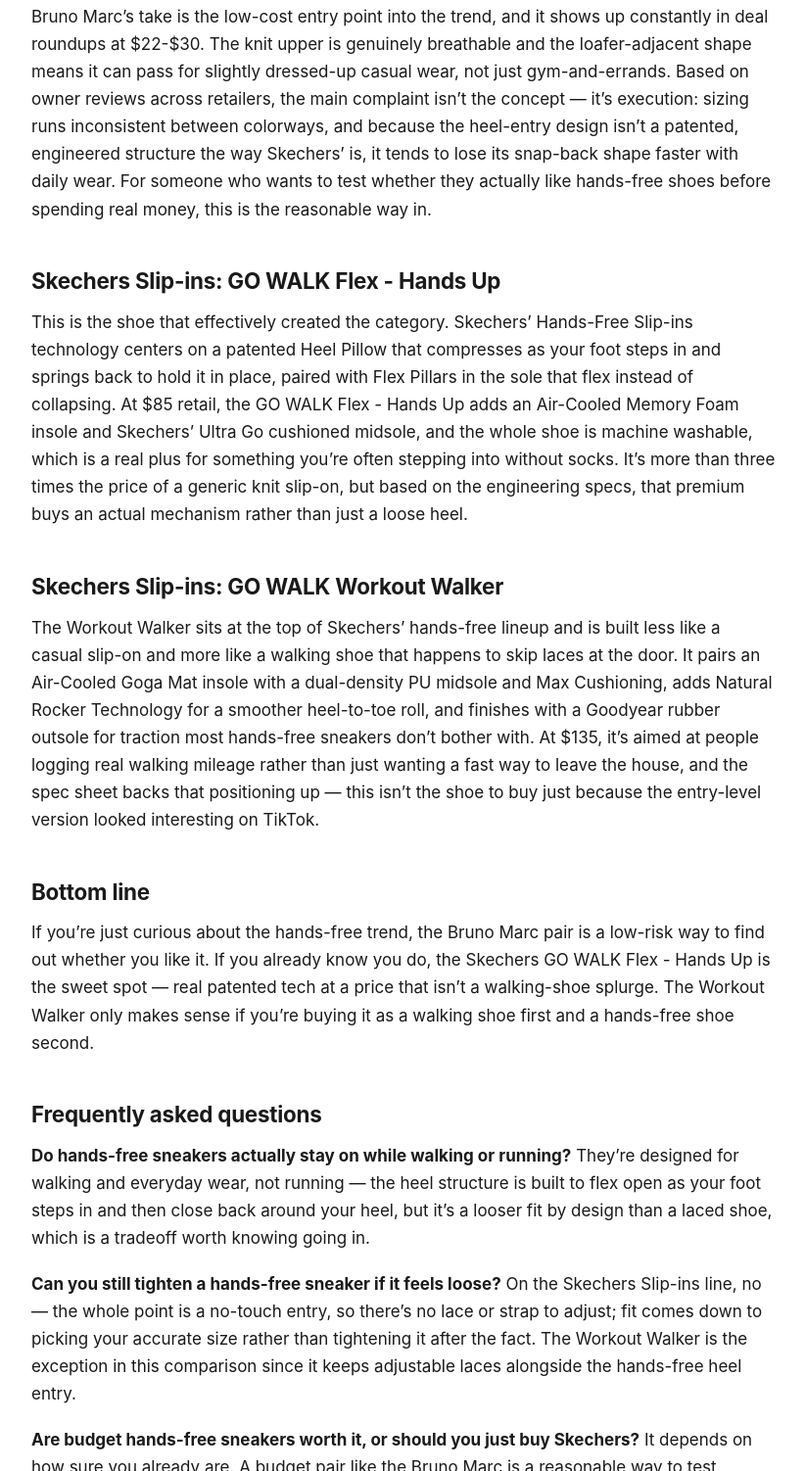
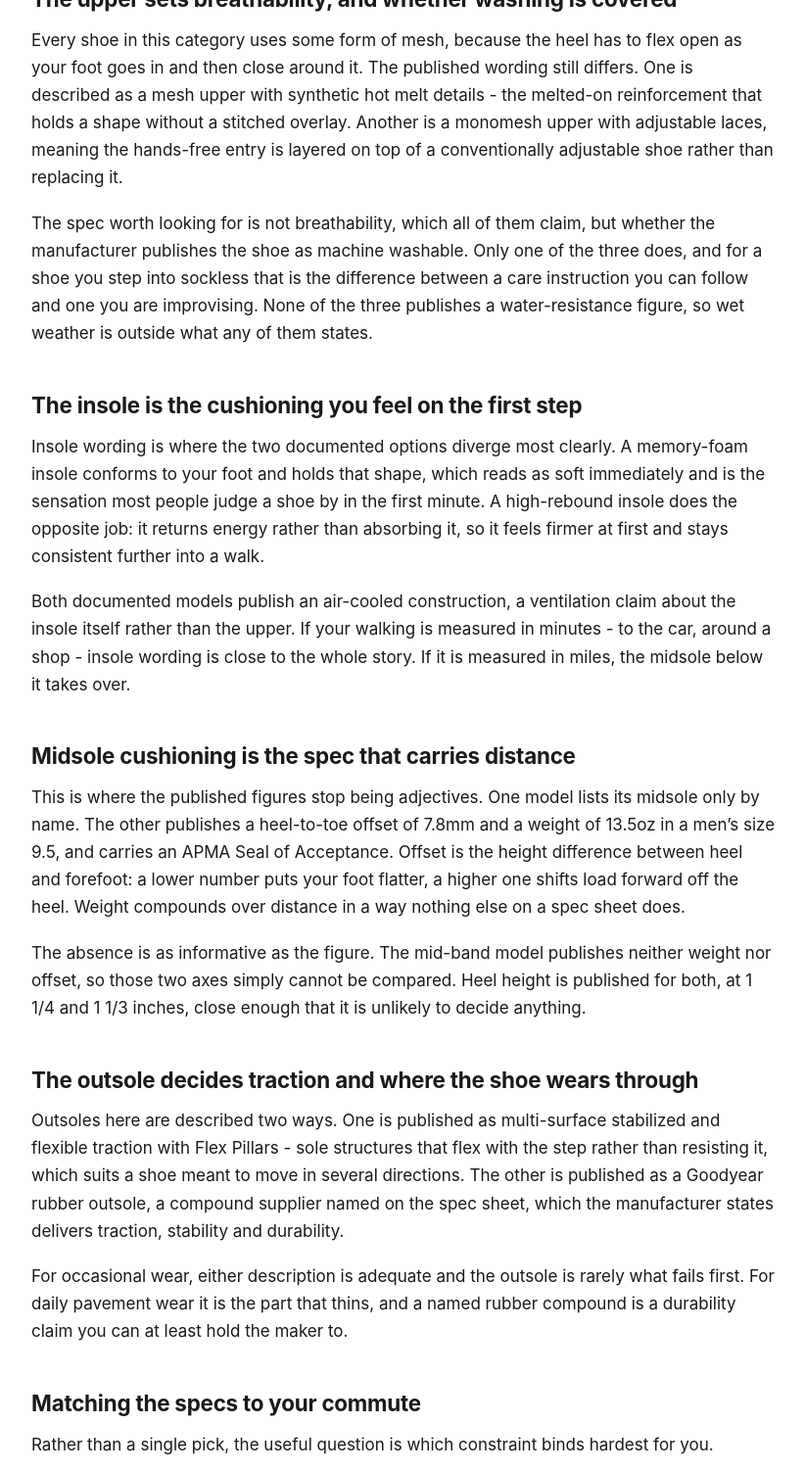
Before and after one commit to solusupport-bot/pickloot-site, an Astro site: page /blog/best-hands-free-slip-on-sneakers-2026 in a window 1280 px wide. Shown: the part 1298-2800 px from the top of the page at 98% size, without its empty margins (228-1050 px from the left). Built offline with nearby package versions, Linux system fonts and the light colour scheme; Astro itself is replaced by a stand-in of ours.

Commit message:
convert: best-hands-free-slip-on-sneakers-2026 to guide format

```diff
--- a/src/content/posts/best-hands-free-slip-on-sneakers-2026.md
+++ b/src/content/posts/best-hands-free-slip-on-sneakers-2026.md
@@ -1,71 +1,96 @@
 ---
-title: "Best Hands-Free Slip-On Sneakers in 2026"
-description: "Hands-free 'slip-in' sneakers are suddenly everywhere on Amazon and TikTok. We compared a $25 Bruno Marc pair against Skechers' $85 and $135 lines."
+title: "How to Choose Hands-Free Slip-On Sneakers in 2026"
+description: "Upper material, insole, midsole cushioning and outsole are the specs that separate hands-free slip-ins. How to read each one, with three models compared."
 publishDate: 2026-08-29
+updatedDate: 2026-10-10
 category: "Fashion & Accessories"
+format: "guide"
 heroImage: "https://images.unsplash.com/photo-1608231387042-66d1773070a5?crop=entropy&cs=tinysrgb&fit=max&fm=jpg&ixid=M3wxMDE3MjIwfDB8MXxzZWFyY2h8Mnx8c25lYWtlcnN8ZW58MHwwfHx8MTc4ODQxNzE3Nnwy&ixlib=rb-4.1.0&q=80&w=1080"
 heroImageAlt: "A white sneaker photographed against a dark background"
 heroImageCreditName: "The DK Photography"
 heroImageCreditUrl: "https://unsplash.com/@deepain108?utm_source=pickloot&utm_medium=referral"
 draft: false
-products:
-  - name: "Bruno Marc Hands-Free Slip-On Knit Sneakers"
-    amazonUrl: "https://www.amazon.com/s?k=bruno+marc+hands+free+slip+on+knit+sneakers"
-    price: "~$25"
-    pros:
-      - "Cheapest way to try the no-bend-over trend without committing to a brand-name pair"
-      - "Breathable knit upper feels light for warm-weather wear"
-      - "Loafer-style profile works for casual and semi-dressy outfits"
-    cons:
-      - "Reviewers report sizing runs inconsistent between colorways"
-      - "Heel structure isn't a patented design, so it can loosen up faster with daily wear"
-  - name: "Skechers Slip-ins: GO WALK Flex - Hands Up"
-    amazonUrl: "https://www.amazon.com/s?k=skechers+slip+ins+go+walk+flex+hands+up"
-    price: "~$85"
-    pros:
-      - "Skechers' patented Heel Pillow and Flex Pillars hold the shoe in place without laces or a shoehorn"
-      - "Air-Cooled Memory Foam insole and an Ultra Go midsole for all-day comfort"
-      - "Machine washable, which matters for a shoe you're stepping into barefoot or sockless"
-    cons:
-      - "More than 3x the price of the budget knit option for the same basic idea"
-      - "Mesh upper isn't built for wet weather"
-  - name: "Skechers Slip-ins: GO WALK Workout Walker"
-    amazonUrl: "https://www.amazon.com/s?k=skechers+slip+ins+go+walk+workout+walker"
-    price: "~$135"
-    pros:
-      - "Goga Mat insole plus Max Cushioning midsole is built for longer walks, not just errands"
-      - "Natural Rocker Technology smooths out the heel-to-toe roll on every step"
-      - "Durable Goodyear rubber outsole adds traction most slip-on sneakers skip"
-    cons:
-      - "A steep price for what's still, functionally, a slip-on sneaker"
-      - "The added cushioning stack makes it noticeably heavier than the Flex tier"
+specs:
+  columns: ["Upper material", "Insole", "Midsole cushioning", "Outsole", "Heel height"]
+  options:
+    - name: "Bruno Marc Hands-Free Slip-On Knit Sneakers"
+      tier: "Budget"
+      amazonUrl: "https://www.amazon.com/s?k=Bruno+Marc+Hands-Free+Slip-On+Knit+Sneakers"
+      values:
+        - "Not published"
+        - "Not published"
+        - "Not published"
+        - "Not published"
+        - "Not published"
+      fitsWhen: "You want to find out whether a no-bend-over entry suits you at all before committing to a construction you can read on paper. The constraint to accept is that the maker publishes no material or component specification, so none of the columns here can be compared before buying."
+    - name: "Skechers Slip-ins: GO WALK Flex - Hands Up (men's 216324)"
+      tier: "Mid-range"
+      amazonUrl: "https://www.amazon.com/s?k=Skechers+Slip-ins+GO+WALK+Flex+Hands+Up"
+      values:
+        - "Mesh upper with synthetic hot melt details; machine washable"
+        - "Air-Cooled Memory Foam cushioned comfort insole"
+        - "ULTRA GO cushioning"
+        - "Multi-surface stabilized and flexible traction with Flex Pillars"
+        - "1 1/4-inch"
+      fitsWhen: "You step into the shoe sockless or barefoot and want washing it to be covered by the manufacturer - this is the only one of the three published as machine washable. Note it publishes no weight and no heel-to-toe offset, so it cannot be compared on either axis."
+    - name: "Skechers Slip-ins: GO WALK Workout Walker (men's 217196)"
+      tier: "Premium"
+      amazonUrl: "https://www.amazon.com/s?k=Skechers+Slip-ins+GO+WALK+Workout+Walker"
+      values:
+        - "Monomesh upper with adjustable laces"
+        - "Air-Cooled Goga Mat breathable insole with high-rebound cushioning"
+        - "ULTRA FLIGHT midsole cushioning; published offset 7.8mm, 13.5oz/381g in a men's size 9.5"
+        - "Goodyear rubber outsole"
+        - "1 1/3-inch"
+      fitsWhen: "You are covering walking distance rather than just leaving the house quickly, and you want the fit adjustable after entry - it is the only one here that keeps laces alongside the slip-in heel. It is also the one carrying an APMA Seal of Acceptance and the heaviest published weight of the three."
 ---
 
-Hands-free "slip-in" sneakers have gone from a Skechers marketing term to a full-blown Amazon and TikTok trend — the pitch is simple: step in without bending down, tying, or touching the shoe with your hands. We compared three real options currently selling at different price points, based on published specs and owner reviews, to help you figure out which tier is worth it and which is just riding the hype.
+Hands-free slip-on sneakers all make the same promise - step in without bending down - and on a shelf they look close to identical. What separates them is published construction: the upper material, the insole, the midsole cushioning and the outsole. This guide explains what each changes underfoot, and where it stops mattering, then lays three models out side by side.
 
-## Bruno Marc Hands-Free Slip-On Knit Sneakers
+## The upper sets breathability, and whether washing is covered
 
-Bruno Marc's take is the low-cost entry point into the trend, and it shows up constantly in deal roundups at $22-$30. The knit upper is genuinely breathable and the loafer-adjacent shape means it can pass for slightly dressed-up casual wear, not just gym-and-errands. Based on owner reviews across retailers, the main complaint isn't the concept — it's execution: sizing runs inconsistent between colorways, and because the heel-entry design isn't a patented, engineered structure the way Skechers' is, it tends to lose its snap-back shape faster with daily wear. For someone who wants to test whether they actually like hands-free shoes before spending real money, this is the reasonable way in.
+Every shoe in this category uses some form of mesh, because the heel has to flex open as your foot goes in and then close around it. The published wording still differs. One is described as a mesh upper with synthetic hot melt details - the melted-on reinforcement that holds a shape without a stitched overlay. Another is a monomesh upper with adjustable laces, meaning the hands-free entry is layered on top of a conventionally adjustable shoe rather than replacing it.
 
-## Skechers Slip-ins: GO WALK Flex - Hands Up
+The spec worth looking for is not breathability, which all of them claim, but whether the manufacturer publishes the shoe as machine washable. Only one of the three does, and for a shoe you step into sockless that is the difference between a care instruction you can follow and one you are improvising. None of the three publishes a water-resistance figure, so wet weather is outside what any of them states.
 
-This is the shoe that effectively created the category. Skechers' Hands-Free Slip-ins technology centers on a patented Heel Pillow that compresses as your foot steps in and springs back to hold it in place, paired with Flex Pillars in the sole that flex instead of collapsing. At $85 retail, the GO WALK Flex - Hands Up adds an Air-Cooled Memory Foam insole and Skechers' Ultra Go cushioned midsole, and the whole shoe is machine washable, which is a real plus for something you're often stepping into without socks. It's more than three times the price of a generic knit slip-on, but based on the engineering specs, that premium buys an actual mechanism rather than just a loose heel.
+## The insole is the cushioning you feel on the first step
 
-## Skechers Slip-ins: GO WALK Workout Walker
+Insole wording is where the two documented options diverge most clearly. A memory-foam insole conforms to your foot and holds that shape, which reads as soft immediately and is the sensation most people judge a shoe by in the first minute. A high-rebound insole does the opposite job: it returns energy rather than absorbing it, so it feels firmer at first and stays consistent further into a walk.
 
-The Workout Walker sits at the top of Skechers' hands-free lineup and is built less like a casual slip-on and more like a walking shoe that happens to skip laces at the door. It pairs an Air-Cooled Goga Mat insole with a dual-density PU midsole and Max Cushioning, adds Natural Rocker Technology for a smoother heel-to-toe roll, and finishes with a Goodyear rubber outsole for traction most hands-free sneakers don't bother with. At $135, it's aimed at people logging real walking mileage rather than just wanting a fast way to leave the house, and the spec sheet backs that positioning up — this isn't the shoe to buy just because the entry-level version looked interesting on TikTok.
+Both documented models publish an air-cooled construction, a ventilation claim about the insole itself rather than the upper. If your walking is measured in minutes - to the car, around a shop - insole wording is close to the whole story. If it is measured in miles, the midsole below it takes over.
 
-## Bottom line
+## Midsole cushioning is the spec that carries distance
 
-If you're just curious about the hands-free trend, the Bruno Marc pair is a low-risk way to find out whether you like it. If you already know you do, the Skechers GO WALK Flex - Hands Up is the sweet spot — real patented tech at a price that isn't a walking-shoe splurge. The Workout Walker only makes sense if you're buying it as a walking shoe first and a hands-free shoe second.
+This is where the published figures stop being adjectives. One model lists its midsole only by name. The other publishes a heel-to-toe offset of 7.8mm and a weight of 13.5oz in a men's size 9.5, and carries an APMA Seal of Acceptance. Offset is the height difference between heel and forefoot: a lower number puts your foot flatter, a higher one shifts load forward off the heel. Weight compounds over distance in a way nothing else on a spec sheet does.
+
+The absence is as informative as the figure. The mid-band model publishes neither weight nor offset, so those two axes simply cannot be compared. Heel height is published for both, at 1 1/4 and 1 1/3 inches, close enough that it is unlikely to decide anything.
+
+## The outsole decides traction and where the shoe wears through
+
+Outsoles here are described two ways. One is published as multi-surface stabilized and flexible traction with Flex Pillars - sole structures that flex with the step rather than resisting it, which suits a shoe meant to move in several directions. The other is published as a Goodyear rubber outsole, a compound supplier named on the spec sheet, which the manufacturer states delivers traction, stability and durability.
+
+For occasional wear, either description is adequate and the outsole is rarely what fails first. For daily pavement wear it is the part that thins, and a named rubber compound is a durability claim you can at least hold the maker to.
+
+## Matching the specs to your commute
+
+Rather than a single pick, the useful question is which constraint binds hardest for you.
+
+- **You step in sockless** - machine-washable status, which only one model publishes.
+- **You walk real distance** - published weight and offset, because those accumulate; only one of the three publishes either.
+- **You want the fit adjustable after entry** - the upper, since one model keeps laces and the others are entry-only.
+- **You are testing the format** - accept that the budget band publishes no specs at all.
+- **You are on pavement daily** - the outsole, as a named compound is the only durability wording offered.
 
 ## Frequently asked questions
 
-**Do hands-free sneakers actually stay on while walking or running?**
-They're designed for walking and everyday wear, not running — the heel structure is built to flex open as your foot steps in and then close back around your heel, but it's a looser fit by design than a laced shoe, which is a tradeoff worth knowing going in.
+**Do hands-free sneakers stay on while walking or running?**
 
-**Can you still tighten a hands-free sneaker if it feels loose?**
-On the Skechers Slip-ins line, no — the whole point is a no-touch entry, so there's no lace or strap to adjust; fit comes down to picking your accurate size rather than tightening it after the fact. The Workout Walker is the exception in this comparison since it keeps adjustable laces alongside the hands-free heel entry.
+They are published as walking and everyday shoes, not running shoes. The heel structure is built to flex open as your foot steps in and close back around the heel, a looser fit by design than a laced shoe. That trade-off is worth knowing before you order a size.
 
-**Are budget hands-free sneakers worth it, or should you just buy Skechers?**
-It depends on how sure you already are. A budget pair like the Bruno Marc is a reasonable way to test whether you like the hands-free mechanic at all before spending $85-plus on a patented design that's built to hold its shape longer.
+**Can you tighten a hands-free sneaker if it feels loose?**
+
+On the entry-only models, no - the point is a no-touch entry, so there is no lace or strap to adjust and fit comes down to ordering your accurate size. The exception here is the model that publishes adjustable laces alongside the slip-in heel.
+
+**Why is one row of the table empty?**
+
+Because that maker publishes no material or component specification. It is not a verdict on the shoe - plenty of unspecified footwear wears fine - but nothing about its upper, insole, midsole or outsole can be checked before purchase, which is itself a difference from the models that document all four.
```
